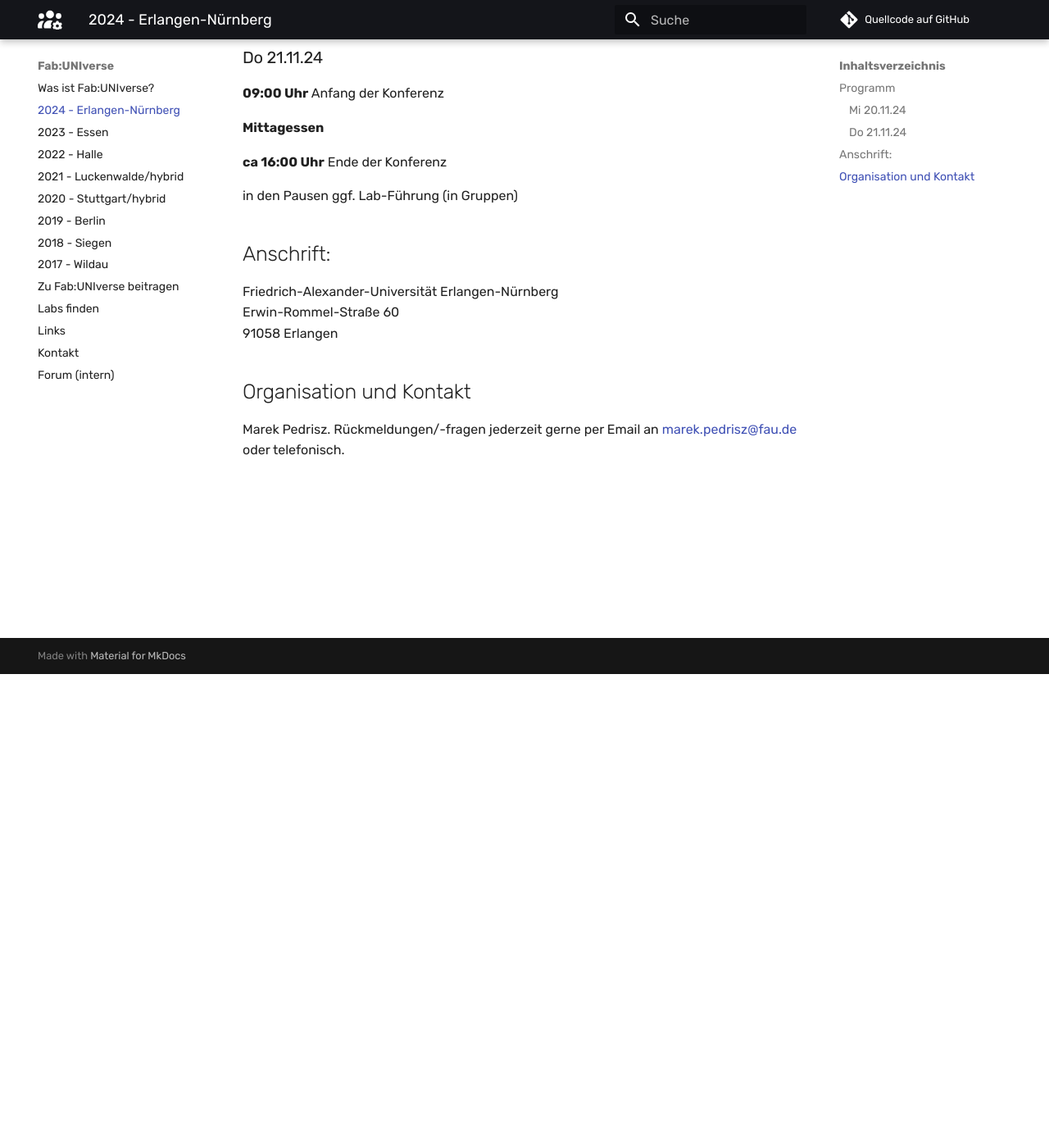
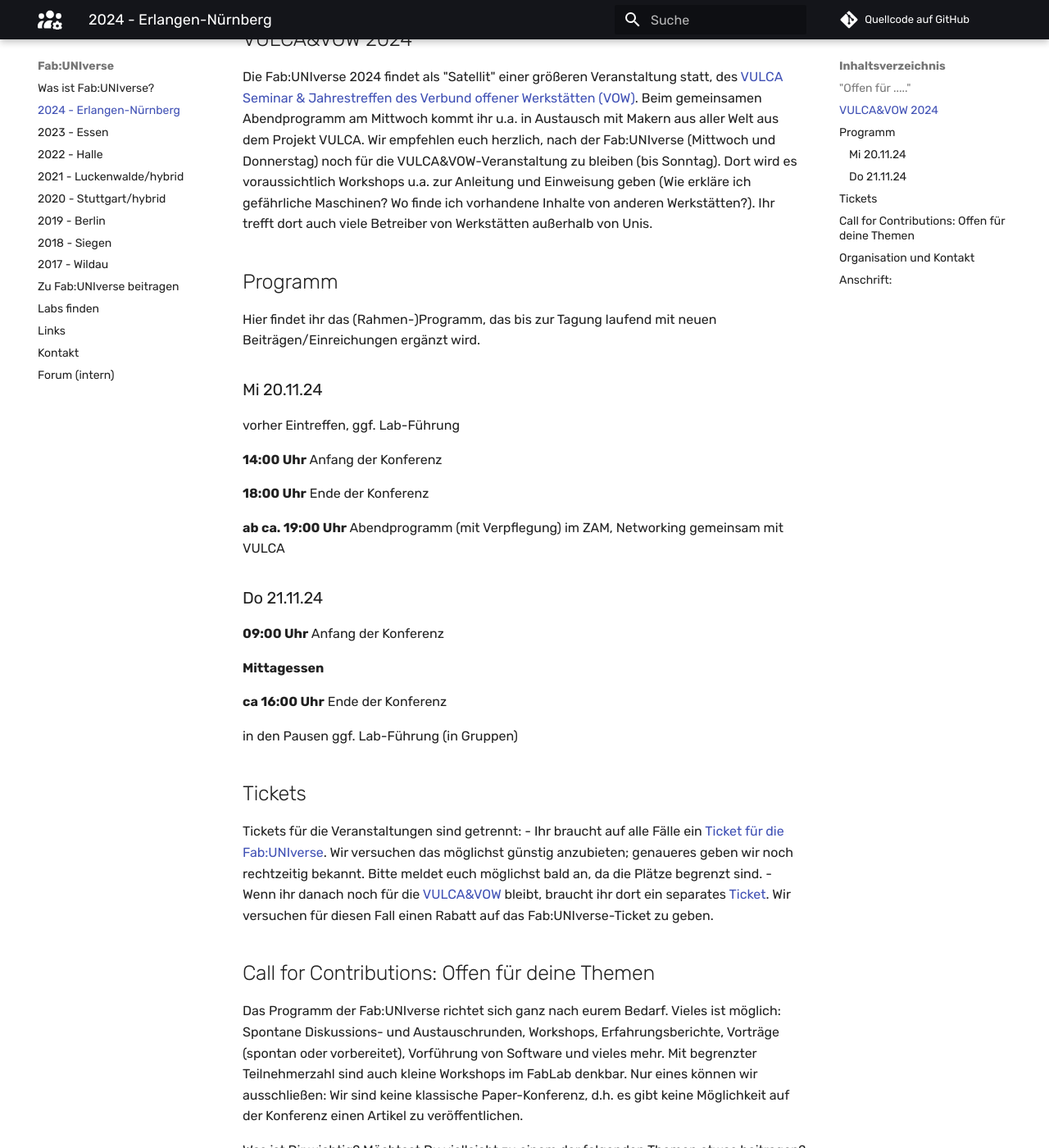
Before and after one commit to fabuniverse/website, an MkDocs documentation site: the page built from docs/2024.md, in a window 1280 px wide and 1400 px high, scrolled down 578 px. Shown: the whole window at 82% size. Built offline with MkDocs 1.6.1 and Material for MkDocs 9.7.7, drawn with Linux system fonts in a browser that asks for light colours; comment, search, counter and statistics services are not loaded; some of the changed text lies outside the part shown.

Commit message:
Update2.0 2024.md
Änderung aus Konferenz 02.09

```diff
--- a/docs/2024.md
+++ b/docs/2024.md
@@ -1,6 +1,19 @@
 # 2024 in Erlangen
 
 Fab:UNIverse wird dieses Jahr **am 20.11. und 21.11** in der [Friedrich-Alexander-Universität Erlangen-Nürnberg](https://www.fau.de/) stattfinden. Gastgeber dort ist das [FAU FabLab](https://fablab.fau.de/).
+
+
+## "Offen für ....."
+Die diesjährige Fab:UNIverse steht unter dem Motto "offen für .....":
+Werkstätten an Hochschulen gibt es viele, doch meist sind sie nur für eine Handvoll Menschen für ganz bestimmte Zwecke nutzbar. Mittlerweile gibt es jedoch auch immer mehr offenere Angebote, u.a. FabLabs und Makerspaces, mit dem Ziel dass mehr Personen die Möglichkeit haben ihre Ideen und Projekte umzusetzen. Doch was heißt "offen" genau und wie geht das? Jede Werkstatt hat dazu ihre eigenen Antworten und es gibt viel voneinander zu lernen.
+
+Deshalb wollen wir uns als Betreiber solcher Angebote treffen und dazu austauschen, wie wir Angebote offener gestalten und neue Zielgruppen erreichen können. Aber auch die alltäglichen Themen im Betrieb einer Hochschul-Werkstatt sollen nicht zu kurz kommen.
+
+
+## VULCA&VOW 2024
+Die Fab:UNIverse 2024 findet als "Satellit" einer größeren Veranstaltung statt, des [VULCA Seminar & Jahrestreffen des Verbund offener Werkstätten (VOW)](https://www.zam.haus/projekt/vulca-vow-2024/). Beim gemeinsamen Abendprogramm am Mittwoch kommt ihr u.a. in Austausch mit Makern aus aller Welt aus dem Projekt VULCA. Wir empfehlen euch herzlich, nach der Fab:UNIverse (Mittwoch und Donnerstag) noch für die VULCA&VOW-Veranstaltung zu bleiben (bis Sonntag). Dort wird es voraussichtlich Workshops u.a. zur Anleitung und Einweisung geben (Wie erkläre ich gefährliche Maschinen? Wo finde ich vorhandene Inhalte von anderen Werkstätten?). Ihr trefft dort auch viele Betreiber von Werkstätten außerhalb von Unis.
+
+
 
 ## Programm
 
@@ -14,7 +27,7 @@
 
 **18:00 Uhr** Ende der Konferenz
 
-**ab ca. 19:00 Uhr** Abendprogramm im ZAM, Networking gemeinsam mit VULCA
+**ab ca. 19:00 Uhr** Abendprogramm (mit Verpflegung) im ZAM, Networking gemeinsam mit VULCA
 
 
 ### Do 21.11.24
@@ -27,13 +40,40 @@
 
 in den Pausen ggf. Lab-Führung (in Gruppen)
 
+
+## Tickets
+Tickets für die Veranstaltungen sind getrennt:
+- Ihr braucht auf alle Fälle ein [Ticket für die Fab:UNIverse](https://pretix.eu/fabuniverse/fabuniverse2024/). Wir versuchen das möglichst günstig anzubieten; genaueres geben wir noch rechtzeitig bekannt. Bitte meldet euch möglichst bald an, da die Plätze begrenzt sind.
+- Wenn ihr danach noch für die [VULCA&VOW](https://www.zam.haus/projekt/vulca-vow-2024/) bleibt, braucht ihr dort ein separates [Ticket](https://ticketing.zam.haus/ZAM/VULCAVOW24/). Wir versuchen für diesen Fall einen Rabatt auf das Fab:UNIverse-Ticket zu geben.
+
+
+## Call for Contributions: Offen für deine Themen
+Das Programm der Fab:UNIverse richtet sich ganz nach eurem Bedarf. Vieles ist möglich: Spontane Diskussions- und Austauschrunden, Workshops, Erfahrungsberichte, Vorträge (spontan oder vorbereitet), Vorführung von Software und vieles mehr. Mit begrenzter Teilnehmerzahl sind auch kleine Workshops im FabLab denkbar. Nur eines können wir ausschließen: Wir sind keine klassische Paper-Konferenz, d.h. es gibt keine Möglichkeit auf der Konferenz einen Artikel zu veröffentlichen.
+
+Was ist Dir wichtig? Möchtest Du vielleicht zu einem der folgenden Themen etwas beitragen? Oder etwas ganz anderes? Lass es uns wissen und schreibe uns an [info@fabuniverse.de](info@fabuniverse.de).
+
+Wir würden uns zum Beispiel über Beiträge zu folgenden Themen freuen:
+- Offen für den Tellerrand: Andere Institute und Fachgebiete erreichen
+- Offen für deine Stadt: Personen außerhalb der Hochschule einbinden
+- Offen für (internationalen?) Austausch
+- Offen für Schulen
+- Offen für Community: Ehrenamt und Freizeitspaß, passt das in meine Werkstatt?
+- Offen für alle? Inklusion, Barrierefreiheit und "Barrieren im Kopf"
+- Offen für Zusammenarbeit: Open Source als Chance und Lernmöglichkeit
+- Offen für ......
+
+Wir freuen uns auf deine Rückmeldung und Ideen.
+
+
+---
+
+## Organisation und Kontakt
+
+Rückmeldungen/-fragen jederzeit gerne per Email an [info@fabuniverse.de](mailto:info@fabuniverse.de).
+
+
 ## Anschrift:
 
 Friedrich-Alexander-Universität Erlangen-Nürnberg
 Erwin-Rommel-Straße 60
 91058 Erlangen
-
-
-## Organisation und Kontakt
-
-Marek Pedrisz. Rückmeldungen/-fragen jederzeit gerne per Email an [marek.pedrisz@fau.de](mailto:marek.pedrisz@fau.de) oder telefonisch.
```
